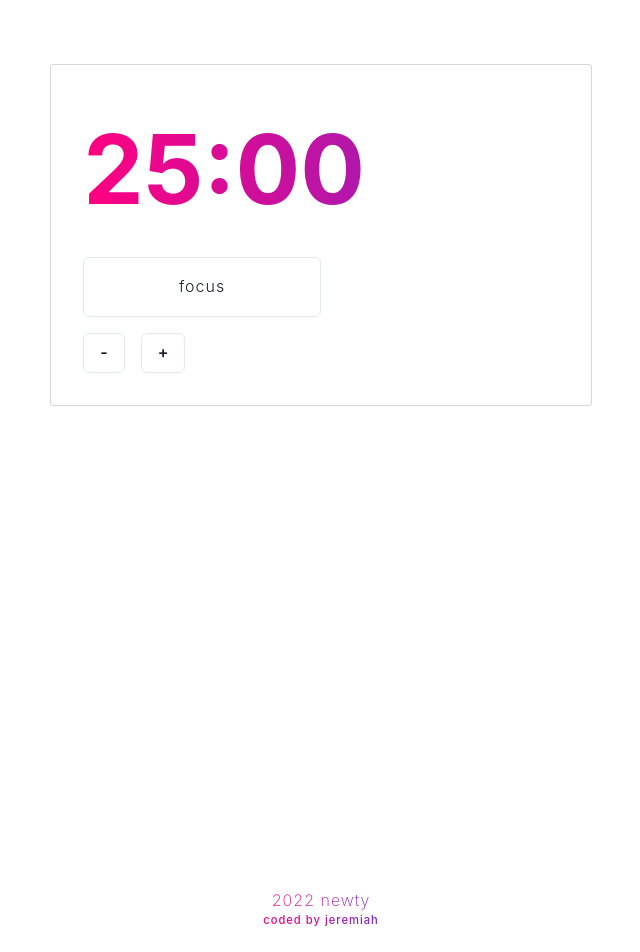
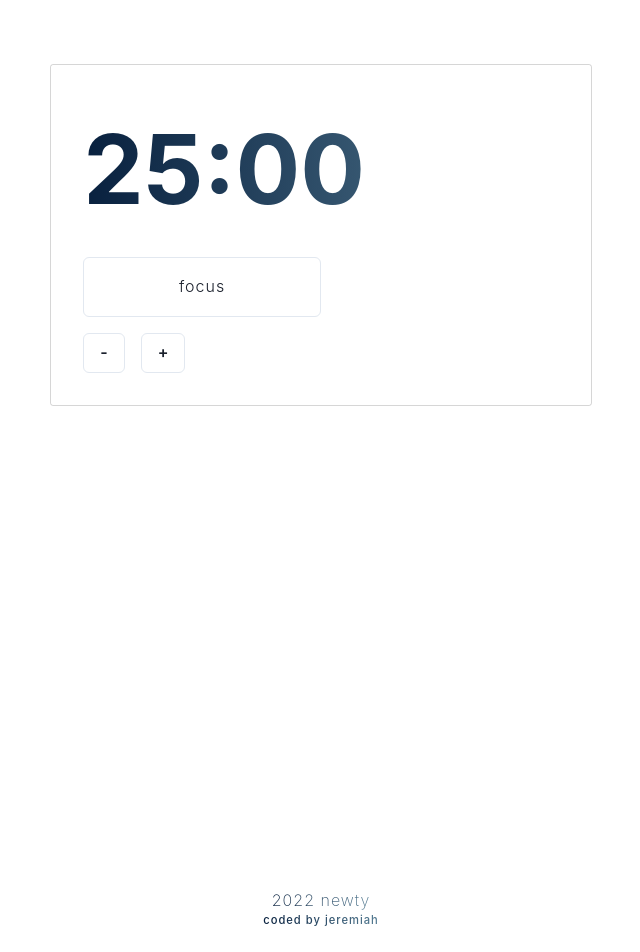
Before and after one commit to jeremiahcanlas/newty, a Next.js app: page / in a window 1280 px wide. Shown: the part 82-1034 px from the top of the page, without its empty margins (319-959 px from the left). Built offline with nearby package versions, Linux system fonts and the light colour scheme.

Commit message:
changed gradient color, will now have different color depends on color mode;

```diff
--- a/components/Display.tsx
+++ b/components/Display.tsx
@@ -1,9 +1,19 @@
-import { Box, Container, Icon, Stack, Text, Link } from "@chakra-ui/react";
+import {
+  Box,
+  Container,
+  Icon,
+  Stack,
+  Text,
+  Link,
+  useColorMode,
+} from "@chakra-ui/react";
 import { GiCat } from "react-icons/gi";
 import Timer from "./Timer";
 import Toggle from "./Toggle";
 
 const Display = () => {
+  const { colorMode } = useColorMode();
+
   return (
     <Container>
       <Box lineHeight="1.2">
@@ -28,7 +38,11 @@ const Display = () => {
       <Container mt="auto" py="1.5em" centerContent textAlign="center">
         <Text
           fontWeight={200}
-          bgGradient="linear(to-l, #7928CA, #FF0080)"
+          bgGradient={
+            colorMode === "light"
+              ? "linear(to-r,#08203e,#557c93)"
+              : "linear(to-l, #f7c2e6,#f7c2e6)"
+          }
           bgClip="text"
           fontSize="1em"
           letterSpacing="1px"
@@ -38,7 +52,11 @@ const Display = () => {
         <Link href="https://jeremiahcanlas.com" target="_blank">
           <Text
             fontWeight={500}
-            bgGradient="linear(to-l, #7928CA, #FF0080)"
+            bgGradient={
+              colorMode === "light"
+                ? "linear(to-r,#08203e,#557c93)"
+                : "linear(to-l, #f7c2e6,#f7c2e6)"
+            }
             bgClip="text"
             fontSize="0.7em"
             letterSpacing="1px"
--- a/components/Timer.tsx
+++ b/components/Timer.tsx
@@ -108,7 +108,11 @@ const Timer = () => {
     >
       <Box my="auto">
         <Text
-          bgGradient="linear(to-l, #7928CA, #FF0080)"
+          bgGradient={
+            colorMode === "light"
+              ? "linear(to-r,#08203e,#557c93)"
+              : "linear(to-l, #f7c2e6,#f7c2e6)"
+          }
           bgClip="text"
           fontSize="6em"
           fontWeight="700"
```
